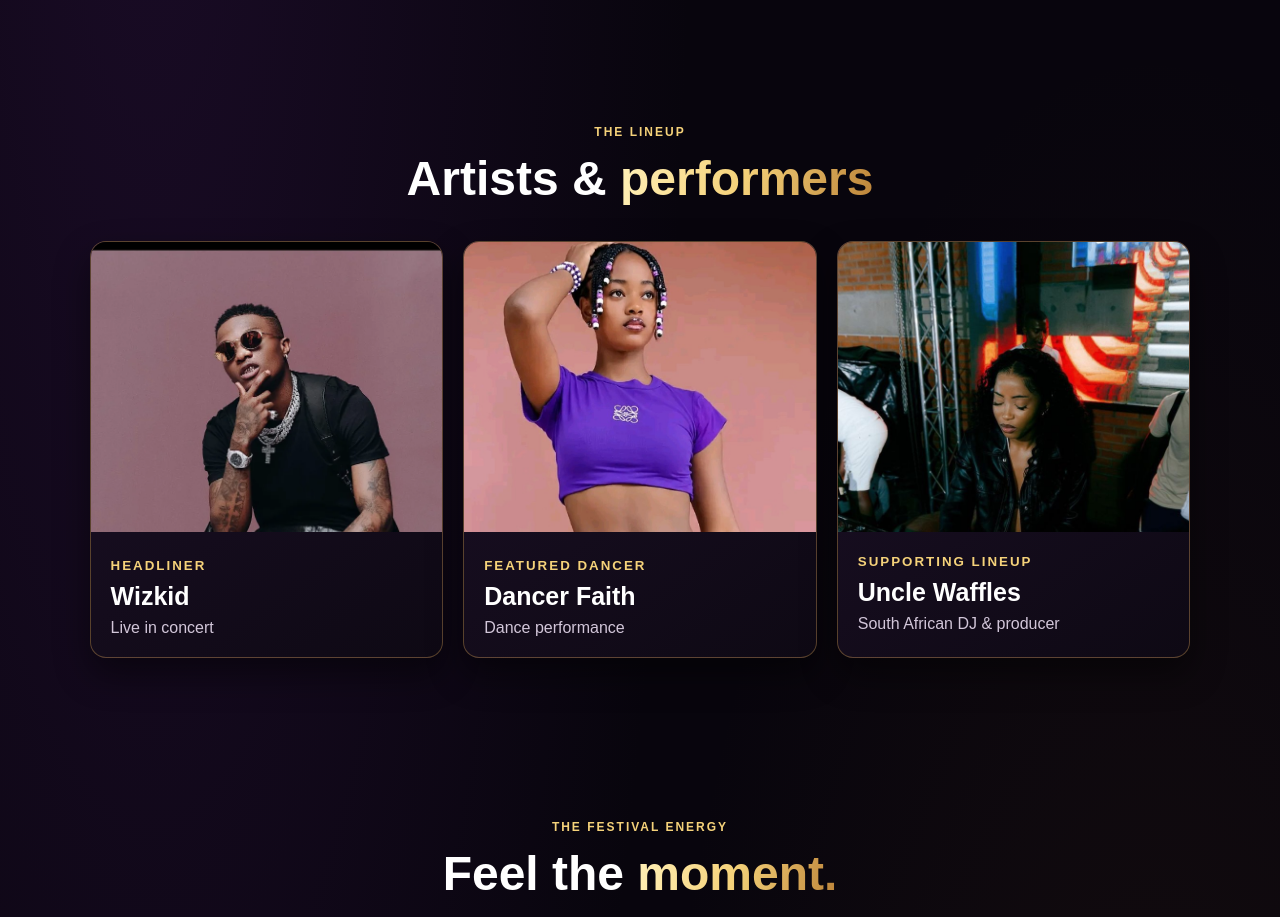
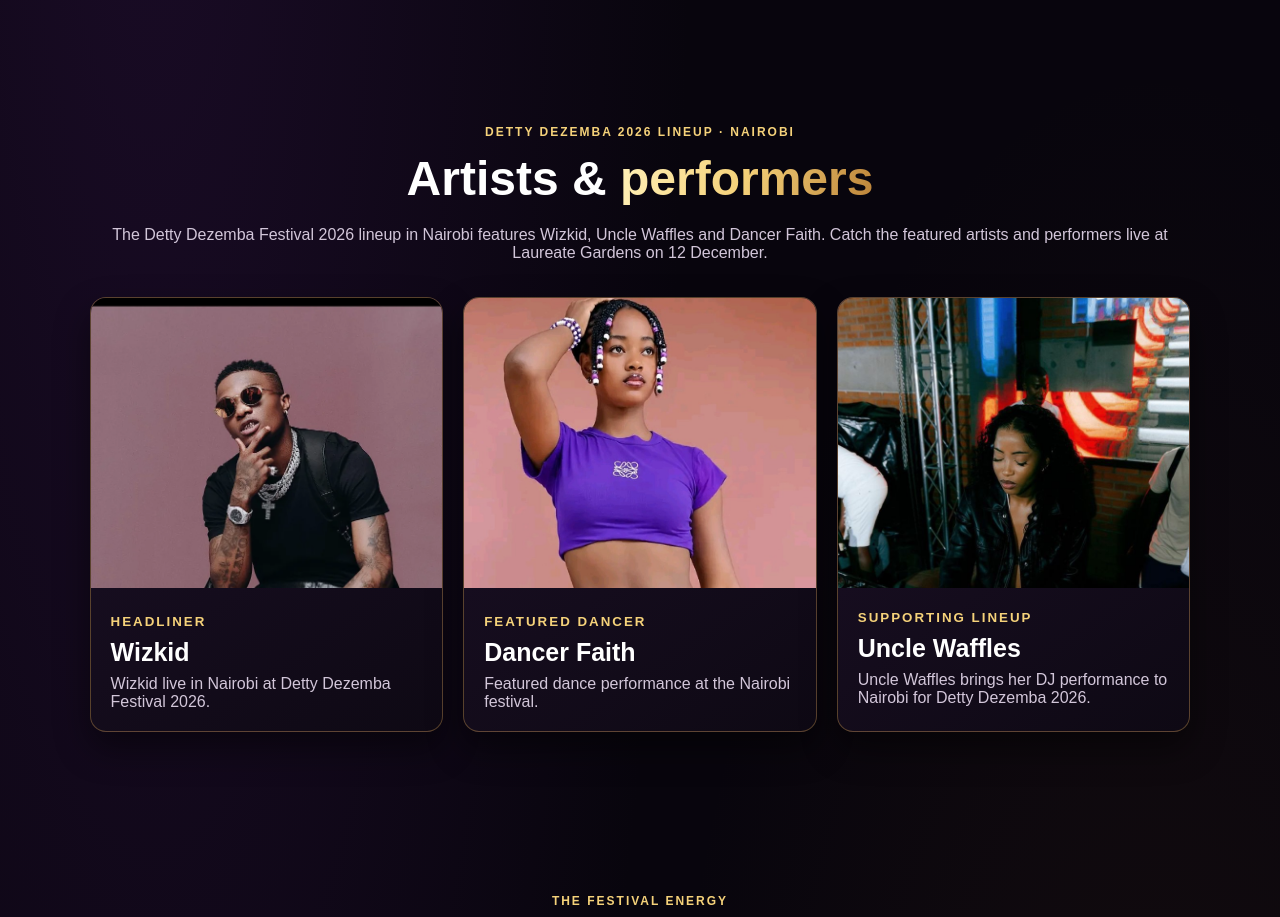
Before and after one commit to robinsonb254/detty-dezemba-website-setup., a plain HTML site: page index.html in a window 1280 px wide. Shown: the part 1560-2477 px from the top of the page. Drawn offline with Linux system fonts and the light colour scheme.

Commit message:
Optimize artist lineup for Nairobi search terms

```diff
--- a/index.html
+++ b/index.html
@@ -195,19 +195,23 @@
     </section>
 
     <section class="lineup section" id="lineup">
-      <div class="section-heading"><p class="eyebrow">THE LINEUP</p><h2>Artists & <em>performers</em></h2></div>
+      <div class="section-heading">
+        <p class="eyebrow">DETTY DEZEMBA 2026 LINEUP · NAIROBI</p>
+        <h2>Artists & <em>performers</em></h2>
+        <p>The Detty Dezemba Festival 2026 lineup in Nairobi features Wizkid, Uncle Waffles and Dancer Faith. Catch the featured artists and performers live at Laureate Gardens on 12 December.</p>
+      </div>
       <div class="artist-grid">
         <article class="artist-card">
-          <img src="assets/wizkid-optimized.webp" alt="Wizkid">
-          <div><small>HEADLINER</small><h3>Wizkid</h3><p>Live in concert</p></div>
+          <img src="assets/wizkid-optimized.webp" alt="Wizkid" loading="lazy" decoding="async">
+          <div><small>HEADLINER</small><h3>Wizkid</h3><p>Wizkid live in Nairobi at Detty Dezemba Festival 2026.</p></div>
         </article>
         <article class="artist-card faith">
           <img src="assets/dancer-faith.jpg" alt="Dancer Faith" loading="lazy" decoding="async">
-          <div><small>FEATURED DANCER</small><h3>Dancer Faith</h3><p>Dance performance</p></div>
+          <div><small>FEATURED DANCER</small><h3>Dancer Faith</h3><p>Featured dance performance at the Nairobi festival.</p></div>
         </article>
         <article class="artist-card text-card">
           <img src="assets/uncle-waffles.jpg" alt="Uncle Waffles" loading="lazy" decoding="async">
-          <div><small>SUPPORTING LINEUP</small><h3>Uncle Waffles</h3><p>South African DJ & producer</p></div>
+          <div><small>SUPPORTING LINEUP</small><h3>Uncle Waffles</h3><p>Uncle Waffles brings her DJ performance to Nairobi for Detty Dezemba 2026.</p></div>
         </article>
       </div>
     </section>
```
